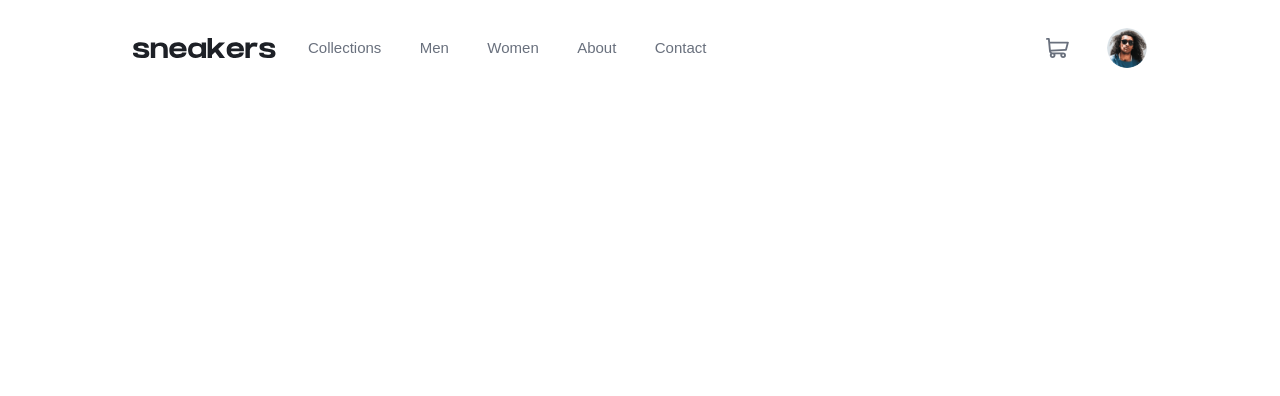
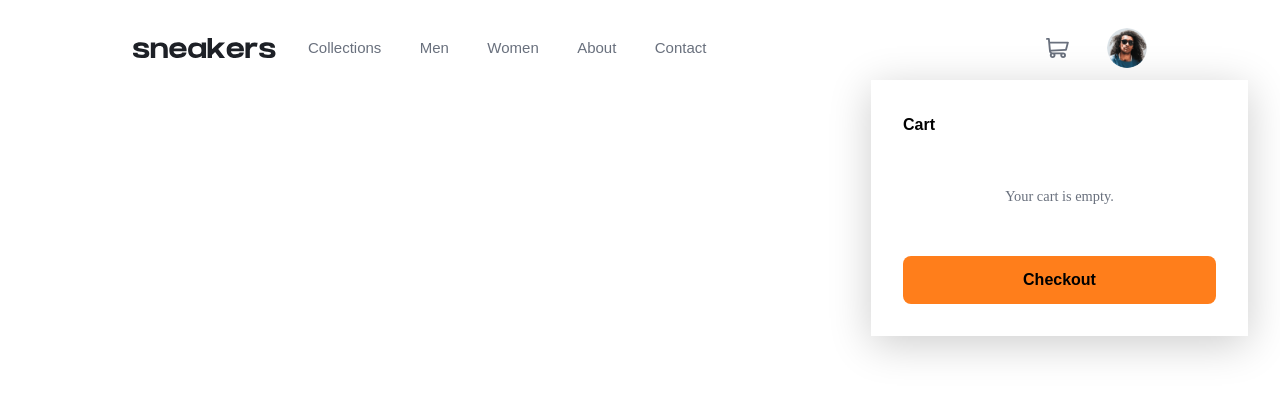
Before and after one commit to KaeTheDev/ecommerce-product-page, a website built with Vite: page index.html in a window 1280 px wide. Both pictures are taken after a click on the button "Cart". Built offline with nearby package versions, Linux system fonts and the light colour scheme.

Commit message:
Set up button, cart-modal components, javascript and stylings

```diff
--- /dev/null
+++ b/src/components/button/button.js
@@ -0,0 +1,10 @@
+export function createButton({ label, variant = 'primary', type = 'button', icon = '' }) {
+    const btn = document.createElement('button');
+    btn.className = `btn btn--${variant}`; // <-- BEM matches your SCSS
+    btn.type = type;
+    btn.innerHTML = `
+      <span class="btn__label">${label}</span>
+      ${icon ? `<span class="btn__icon">${icon}</span>` : ''}
+    `;
+    return btn;
+  }
--- /dev/null
+++ b/src/components/cart-modal/cart-modal.js
@@ -0,0 +1,38 @@
+import { createButton } from "../button/button";
+
+export function CartModal() {
+    const modal = document.createElement("div");
+    modal.id = "cart-modal";
+    modal.className = "cart-modal";
+
+    function render() {
+        modal.innerHTML = `
+        <div class="cart-modal__header">
+            <h2 class="cart-modal__title">Cart</h2>
+        </div>
+
+        <div class="cart-modal__items"></div>
+
+        <div class="cart-modal__checkout"></div>
+        `;
+
+        const list = modal.querySelector(".cart-modal__items");
+
+
+        // For now, just show empty
+        list.innerHTML = `
+        <p class="cart-modal__empty">Your cart is empty.</p>
+        `;
+
+        // Checkout Button (inactive right now)
+        const checkoutBtn = createButton({ label: "Checkout", variant: "primary"});
+        checkoutBtn.addEventListener("click", () => {
+            alert("Your cart is empty. Add something before checking out!");
+        });
+
+        modal.querySelector(".cart-modal__checkout").appendChild(checkoutBtn);
+    }
+    render();
+
+    return modal;
+}
--- a/src/main.js
+++ b/src/main.js
@@ -1,13 +1,21 @@
 import './layout.js'; // loads styles
 
 import { Navbar } from './components/navbar/navbar.js';
+import { CartModal } from './components/cart-modal/cart-modal.js';
 
 document.addEventListener('DOMContentLoaded', () => {
     const app = document.querySelector('#app');
 
-    // Create Navbar
+    // Create Navbar and Cart Modal
     const navbar = Navbar();
+    const cartModal = CartModal();
 
-    if(app) app.append(navbar);
+    if(app) app.append(navbar, cartModal);
 
+    // Toggle cart modal manually (clicking the cart icon)
+    const cartToggleBtn = document.querySelector('#cart-toggle');
+    cartToggleBtn?.addEventListener('click', () => {
+        const cartModalEl = document.querySelector('#cart-modal');
+        cartModalEl?.classList.toggle('is-visible');
+    });
 });
--- /dev/null
+++ b/src/scss/components/_button.scss
@@ -0,0 +1,34 @@
+@use "../abstracts/variables" as vars;
+@use "../abstracts/mixins" as mix;
+
+.btn {
+  @include mix.text-preset-3-bold;
+  display: inline-flex;
+  align-items: center;
+  justify-content: center;
+  gap: 0.5rem; // space between text and icon
+  background-color: vars.$dark-orange-hex;
+  color: vars.$black-hex;
+  border: none;
+  border-radius: 8px;
+  width: 312px;   // ✅ fixed width
+  height: 56px;   // ✅ fixed height
+  cursor: pointer;
+  transition: background-color 0.2s ease, box-shadow 0.2s ease;
+
+  &--primary {
+    background-color: vars.$dark-orange-hex;
+
+    &:hover {
+      background-color: vars.$light-orange-hex;
+      box-shadow: 0 0 8px rgba(vars.$dark-orange-rgb, 0.6);
+    }
+  }
+
+  .btn__icon {
+    display: inline-flex;
+    align-items: center;
+    justify-content: center;
+    color: vars.$black-hex;
+  }
+}
--- /dev/null
+++ b/src/scss/components/_cart-modal.scss
@@ -0,0 +1,87 @@
+@use "../abstracts/variables" as vars;
+@use "../abstracts/mixins" as mix;
+
+.cart-modal {
+    display: none;
+    position: fixed;
+    top: 80px;
+    right: 2rem;
+    width: 377px;
+    background: vars.$white-hex;
+    padding: 2rem;
+    box-shadow: 0 8px 40px rgba(0, 0, 0, 0.2);
+    z-index: 999;
+
+    &.is-visible {
+      display: block;
+    }
+
+    &__header {
+      display: flex;
+      justify-content: space-between;
+      align-items: center;
+      margin-bottom: 2rem;
+    }
+
+    &__title {
+    @include mix.text-preset-3-bold;
+    }
+
+    &__remove-all {
+      background: none;
+      border: none;
+      color: vars.$grey-hex;
+      font-size: 0.875rem;
+      cursor: pointer;
+      transition: color 0.2s ease;
+
+      &:hover { color: vars.$dark-orange-hex; }
+    }
+
+    &__items {
+      display: flex;
+      flex-direction: column;
+      gap: 1.5rem;
+      max-height: 220px;
+      overflow-y: auto;
+      margin-bottom: 2rem;
+    }
+
+    &__total {
+      display: flex;
+      justify-content: space-between;
+      align-items: center;
+      margin-bottom: 2rem;
+
+      span:first-child {
+        color: vars.$grey-hex;
+        font-size: 0.875rem;
+        letter-spacing: 0.0625rem;
+        text-transform: uppercase;
+      }
+
+      &-price {
+        font-size: 1.125rem;
+        font-weight: 700;
+        letter-spacing: 0.0625rem;
+      }
+    }
+
+    &__checkout {
+      width: 313px;
+      height: 48px;
+      margin-inline: auto;
+
+      button {
+        width: 100%;
+        height: 100%;
+      }
+    }
+    .cart-modal__empty {
+      text-align: center;
+      color: vars.$grey-hex;
+      font-size: 0.9rem;
+      padding: 1rem 0;
+    }
+
+  }
--- a/src/scss/components/_index.scss
+++ b/src/scss/components/_index.scss
@@ -1 +1,3 @@
 @forward "navbar";
+@forward "cart-modal";
+@forward "button";
```
